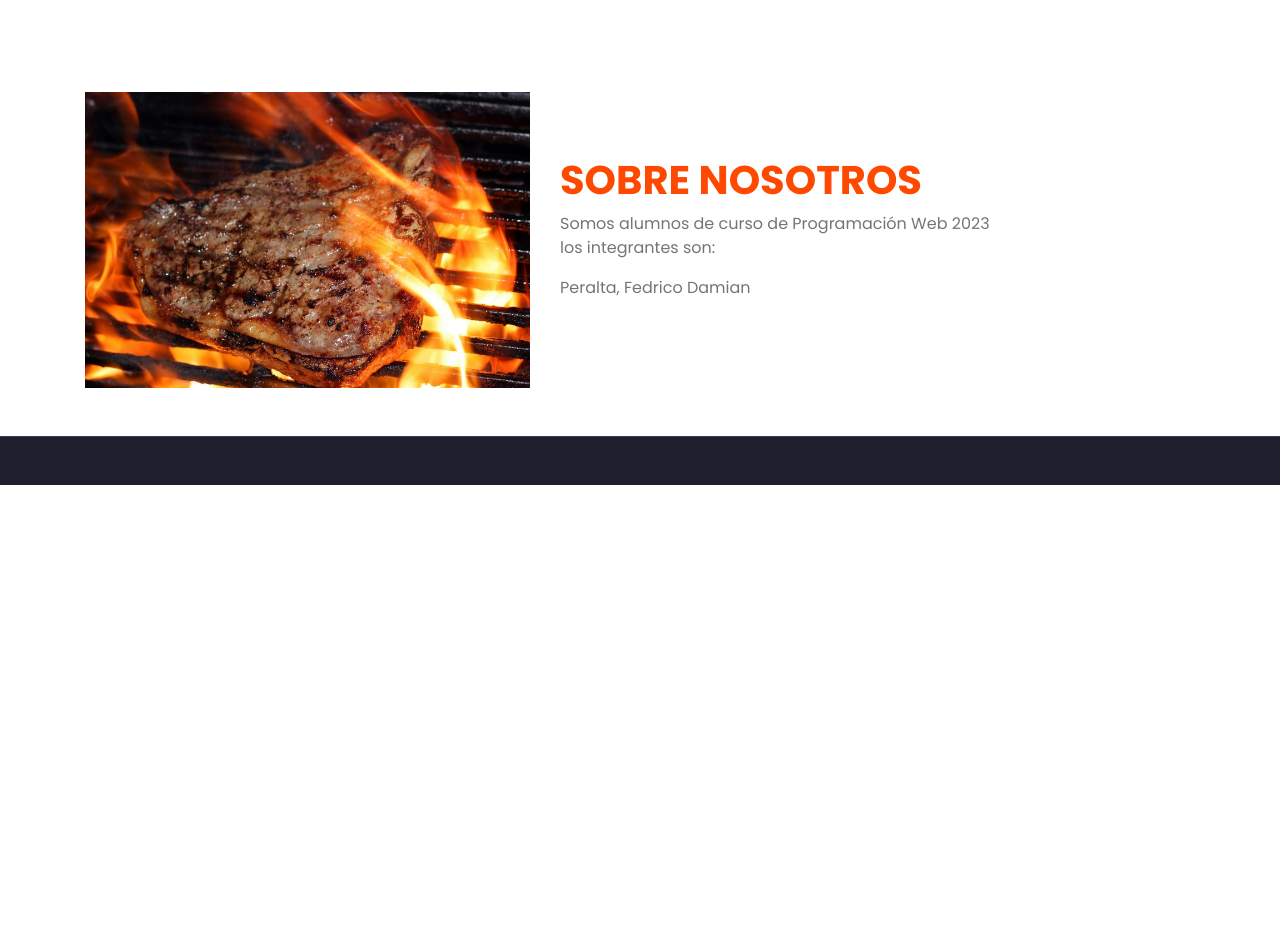
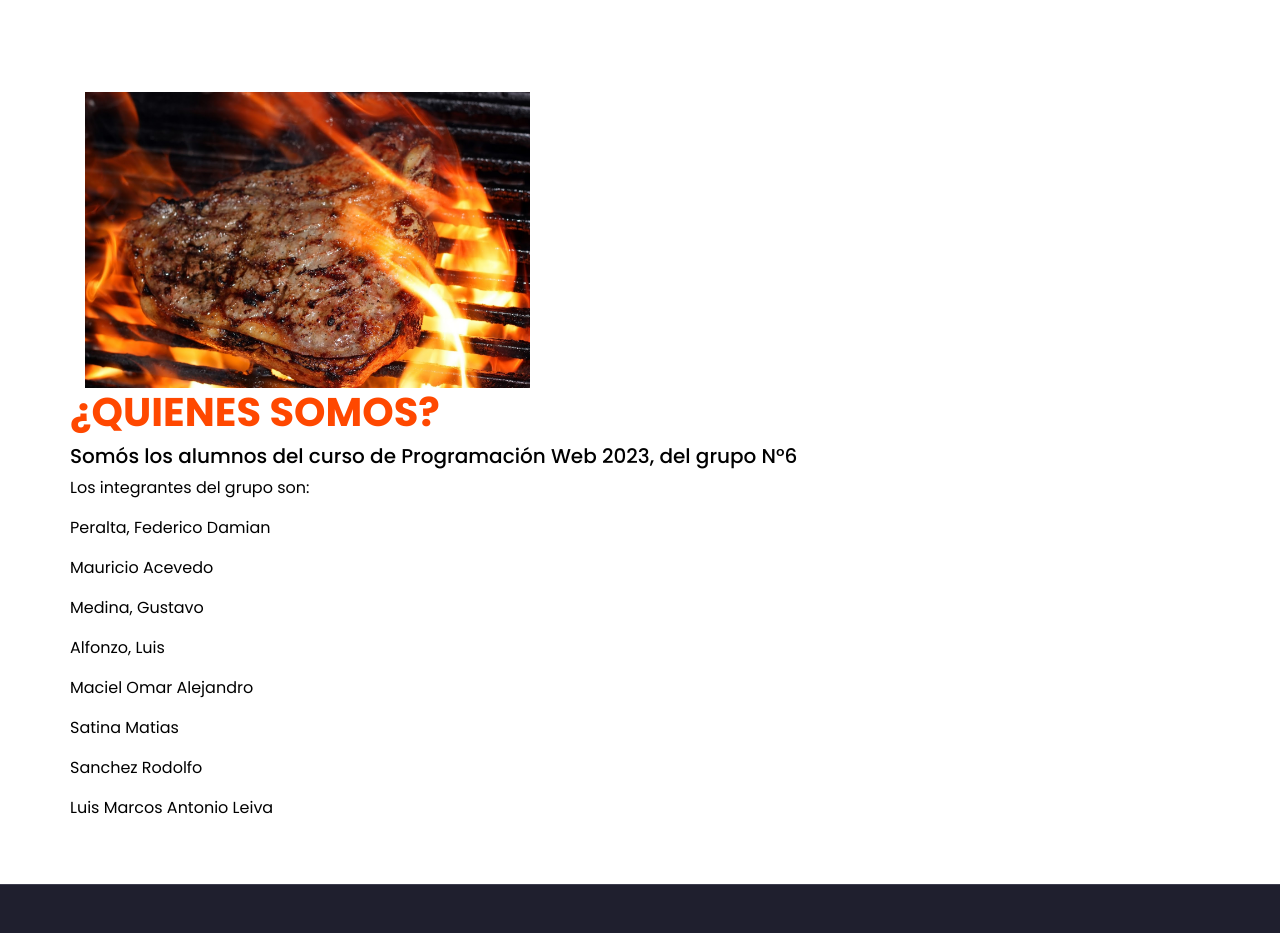
Before and after one commit to fede-peralta/proyecto_final_com_6, a Django app: template templates/blog/about.html in a window 1280 px wide. Shown: the part 400-1333 px from the top of the page. Before the commit the page ends 885 px from the top, so only its background shows below. Run offline with Django 4.2, Linux system fonts and the light colour scheme; the template is opened without the code that fills it, so the values that code supplies are empty; some libraries are stand-ins or nearby versions.

Commit message:
integrantes
se agrego a los integrantes del grupo

```diff
--- a/templates/blog/about.html
+++ b/templates/blog/about.html
@@ -17,14 +17,18 @@
                 <div class="col-lg-5 pb-4 pb-lg-0">
                     <img class="img-fluid w-100" src={% static 'blog_plantilla/img/about.jpg' %} alt="">
                 </div>
-                <div class="col-lg-7">
-                    <h1 class="text-primary text-uppercase font-weight-bold">Sobre Nosotros</h1>
-                    </h3 class="mb-4">Somos alumnos de curso de Programación Web 2023 </h3>
-                    <p>los integrantes son:<p>
-                    <p>Peralta, Fedrico Damian<p>
-
-
-                    <p class="mb-4">{{ acerca }}</p>
+                <div class="col-lg-20">
+                    <h1 class="text-primary text-uppercase font-weight-bold">¿Quienes somos?</h1>
+                    <h5 style = "color:black;">Somós los alumnos del curso de Programación Web 2023, del grupo N°6</h5>
+                    <p style="color:black;">Los integrantes del grupo son:</p>
+                    <p style="color:black;">Peralta, Federico Damian</p>
+                    <p style="color:black;">Mauricio Acevedo</p>
+                    <p style="color:black;">Medina, Gustavo</p>
+                    <p style="color:black;">Alfonzo, Luis</p>
+                    <p style="color:black;">Maciel Omar Alejandro</p>
+                    <p style="color:black;">Satina Matias </p>
+                    <p style="color:black;">Sanchez Rodolfo</p>
+                    <p style="color:black;"> Luis Marcos Antonio Leiva</p>
 
                 </div>
             </div>
```
Also changed, not shown: templates/blog/sidebarder.html (+1 -9 lines).
